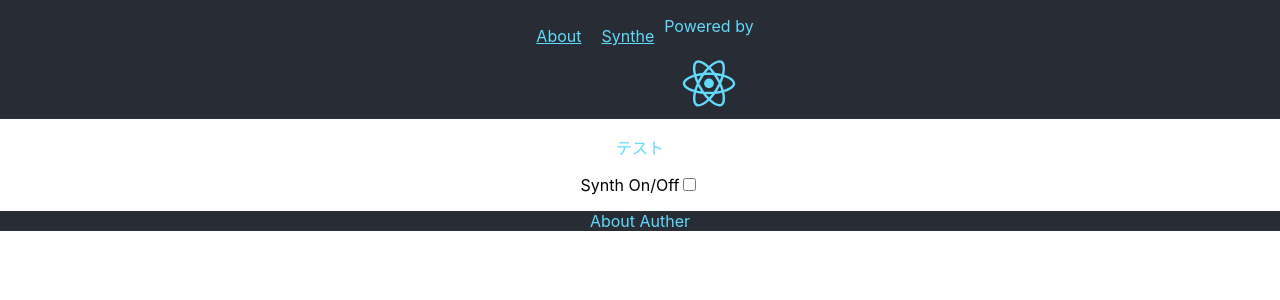
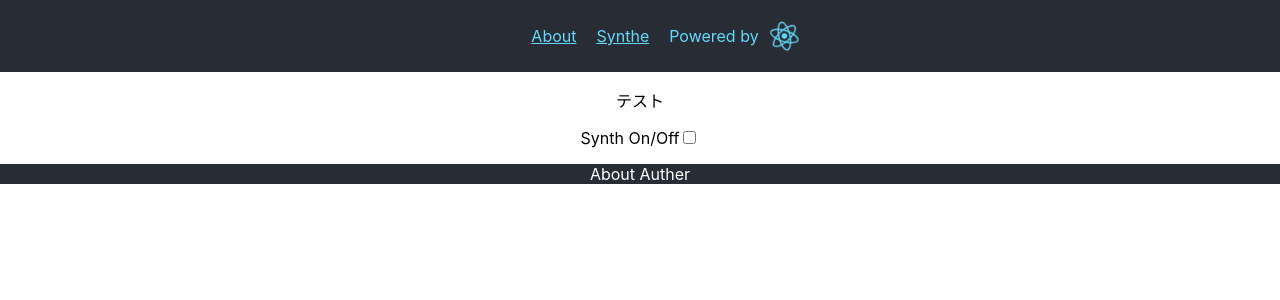
Before and after one commit to kawadumax/WebAudioSynthesizer, a React (Create React App) app: page / in a window 1280 px wide. Shown: the top 300 px of the page. Built offline with nearby package versions, Linux system fonts and the light colour scheme.

Commit message:
ヘッダー作成

```diff
--- a/package.json
+++ b/package.json
@@ -10,9 +10,11 @@
     "@types/node": "^16.18.16",
     "@types/react": "^18.0.28",
     "@types/react-dom": "^18.0.11",
+    "node-sass": "^7.0.3",
     "react": "^18.2.0",
     "react-dom": "^18.2.0",
     "react-scripts": "5.0.1",
+    "sass-loader": "^13.2.1",
     "typescript": "^4.9.5",
     "web-vitals": "^2.1.4"
   },
--- a/src/Header.css
+++ /dev/null
@@ -1,14 +0,0 @@
-header {
-    display: flex;
-    justify-content: center;
-    background-color:#282c34;
-
-}
-
-header > p {
-    padding:10px;
-}
-
-a,p {
-    color:#61dafb;
-}
--- /dev/null
+++ b/src/Header.scss
@@ -0,0 +1,40 @@
+@import "variables";
+
+header {
+  display: flex;
+  justify-content: center;
+  background-color: #282c34;
+
+  p {
+    padding: 10px;
+  }
+  a,
+  p {
+    color: $primary-color;
+  }
+
+  .react-logo {
+    display: flex;
+
+    p {
+      padding-right: 0;
+      margin-right: 0;
+      white-space: nowrap;
+    }
+
+    img {
+      height: 50%;
+      margin: auto 0;
+      animation: spin 10s linear infinite;
+    }
+
+    @keyframes spin {
+      0% {
+        transform: rotate(0deg);
+      }
+      100% {
+        transform: rotate(360deg);
+      }
+    }
+  }
+}
--- a/src/Header.tsx
+++ b/src/Header.tsx
@@ -1,6 +1,6 @@
 import React from 'react';
 import logo from './logo.svg';
-import './Header.css';
+import './Header.scss';
 
 const Header = () => {
     // コンポーネントの実装
--- /dev/null
+++ b/src/_variables.scss
@@ -0,0 +1,3 @@
+$primary-color: #61dafb;;
+// $secondary-color: #2ecc71;
+// $font-size: 16px;
```
Also changed, not shown: 1 other file (tests, documents, lock files or other folders).
